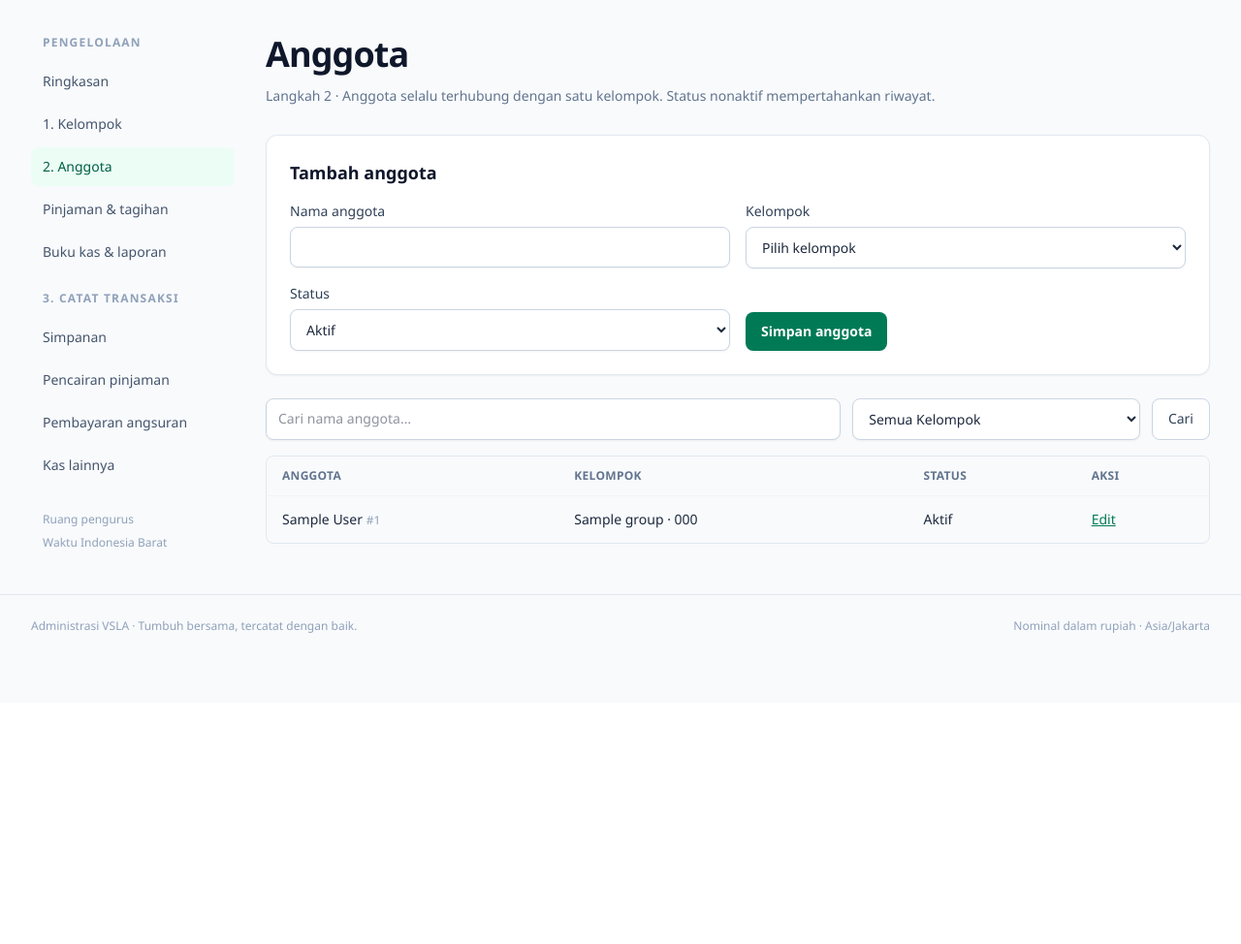
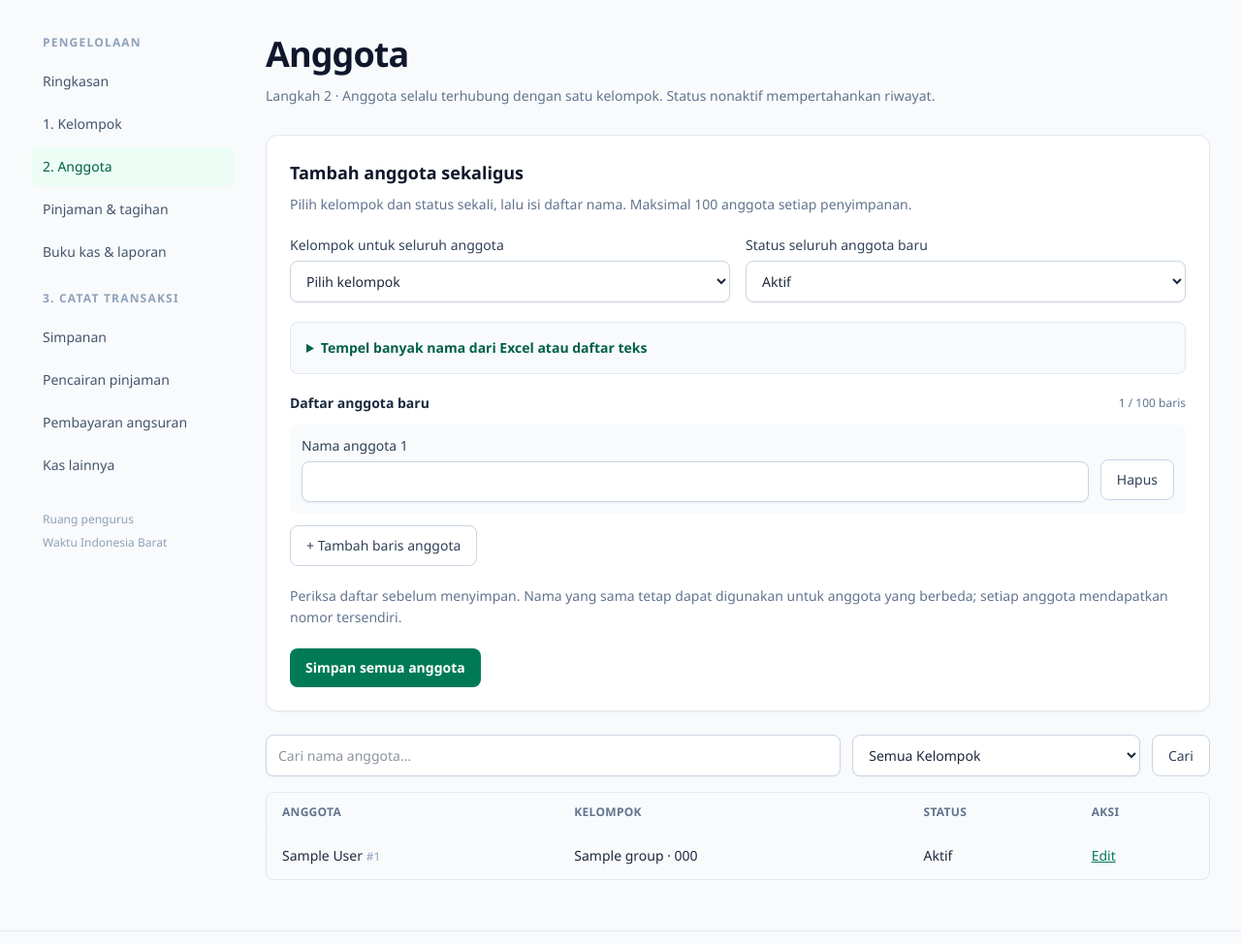
Before and after one commit to fiqihhamdani/Dashboard-VSLA, a Laravel app: page /admin/anggota in a window 1280 px wide. Shown: the part 75-1049 px from the top of the page at 97% size. Before the commit the page ends 728 px from the top, so only its background shows below. Run offline with Laravel 12, Linux system fonts and the light colour scheme; a user stored in the database is signed in; tables that the repository leaves empty hold one stand-in row (values such as "Sample post"); style sheets or scripts are compiled from the project's sources.

Commit message:
Tambah input anggota sekaligus dan tempel daftar nama

```diff
--- a/app/Http/Controllers/AdminController.php
+++ b/app/Http/Controllers/AdminController.php
@@ -2,6 +2,7 @@
 
 namespace App\Http\Controllers;
 
+use App\Http\Requests\StoreMembersRequest;
 use App\Models\CashEntry;
 use App\Models\Group;
 use App\Models\Loan;
@@ -54,6 +55,19 @@ class AdminController extends Controller
         return view('admin.loans', ['loans' => $loans, 'groups' => Group::orderBy('name')->get()]);
     }
 
+    public function storeMembers(StoreMembersRequest $request): RedirectResponse
+    {
+        $data = $request->validated();
+        DB::transaction(function () use ($data) {
+            foreach ($data['members'] as $row) {
+                Member::create(['group_id' => $data['group_id'], 'is_active' => $data['is_active'], 'name' => $row['name']]);
+            }
+        }, 3);
+
+        return redirect()->route('admin.members', ['group_id' => $data['group_id']])
+            ->with('status', count($data['members']).' anggota berhasil ditambahkan ke kelompok yang dipilih.');
+    }
+
     public function saveMember(Request $request, ?Member $member = null): RedirectResponse
     {
         $data = $request->validate(['name' => 'required|string|max:255', 'group_id' => 'required|integer|exists:groups,id', 'is_active' => 'required|boolean'], [], ['name' => 'nama anggota', 'group_id' => 'kelompok', 'is_active' => 'status']);
--- a/resources/js/app.js
+++ b/resources/js/app.js
@@ -94,3 +94,53 @@ if (transaction?.dataset.kind === 'loan') {
 transaction?.addEventListener('submit', () => {
     const button = transaction.querySelector('[data-submit-transaction]'); button.disabled = true; button.textContent = 'Menyimpan…';
 });
+
+const bulkMembers = document.querySelector('[data-bulk-members]');
+if (bulkMembers) {
+    const memberRows = bulkMembers.querySelector('[data-member-rows]');
+    const addButton = bulkMembers.querySelector('[data-add-member]');
+    const saveButton = bulkMembers.querySelector('[data-save-members]');
+    const feedback = bulkMembers.querySelector('[data-paste-feedback]');
+    const template = memberRows.firstElementChild.cloneNode(true);
+    const refresh = () => {
+        [...memberRows.children].forEach((row, index) => {
+            const field = row.querySelector('input');
+            field.name = `members[${index}][name]`; field.id = `member_name_${index}`;
+            const label = row.querySelector('[data-member-label]'); label.htmlFor = field.id; label.textContent = `Nama anggota ${index + 1}`;
+            const remove = row.querySelector('[data-remove-member]'); remove.disabled = memberRows.children.length === 1; remove.setAttribute('aria-label', `Hapus anggota baris ${index + 1}`);
+        });
+        bulkMembers.querySelector('[data-member-count]').textContent = `${memberRows.children.length} / 100 baris`;
+        addButton.disabled = memberRows.children.length >= 100;
+    };
+    const appendName = (name = '') => {
+        const row = template.cloneNode(true); const field = row.querySelector('input'); field.value = name;
+        field.removeAttribute('aria-invalid'); field.removeAttribute('aria-describedby'); row.querySelectorAll('[id^=member_error_]').forEach(error => error.remove());
+        memberRows.append(row); return field;
+    };
+    addButton.addEventListener('click', () => {
+        if (memberRows.children.length >= 100) return;
+        const field = appendName(); refresh(); field.focus();
+    });
+    memberRows.addEventListener('click', event => {
+        const button = event.target.closest('[data-remove-member]');
+        if (!button || memberRows.children.length <= 1) return;
+        button.closest('[data-member-row]').remove();
+        memberRows.querySelectorAll('[id^=member_error_]').forEach(error => error.remove());
+        memberRows.querySelectorAll('input').forEach(field => { field.removeAttribute('aria-invalid'); field.removeAttribute('aria-describedby'); });
+        refresh();
+    });
+    bulkMembers.querySelector('[data-import-names]').addEventListener('click', () => {
+        const textarea = bulkMembers.querySelector('#pasted_names');
+        const names = textarea.value.split(/\r\n|\n|\r/).map(name => name.trim()).filter(Boolean);
+        if (!names.length) { feedback.textContent = 'Tempel setidaknya satu nama terlebih dahulu.'; return; }
+        if (names.some(name => name.includes('\t'))) { feedback.textContent = 'Salin satu kolom nama saja dari Excel, tanpa kolom tambahan.'; return; }
+        const occupied = [...memberRows.querySelectorAll('input')].filter(field => field.value.trim()).length;
+        if (occupied + names.length > 100) { feedback.textContent = 'Jumlah daftar melebihi 100 anggota. Bagi daftar menjadi beberapa penyimpanan; baris yang sudah diisi tetap tersedia.'; return; }
+        if (names.some(name => [...name].length > 255)) { feedback.textContent = 'Ada nama yang melebihi 255 karakter. Perbaiki daftar terlebih dahulu.'; return; }
+        [...memberRows.children].filter(row => !row.querySelector('input').value.trim()).forEach(row => row.remove());
+        names.forEach(name => appendName(name)); refresh(); textarea.value = ''; feedback.textContent = `${names.length} nama ditambahkan. Periksa daftar di bawah, lalu simpan semua anggota.`;
+    });
+    bulkMembers.addEventListener('submit', () => { saveButton.disabled = true; saveButton.textContent = 'Menyimpan anggota…'; });
+    window.addEventListener('pageshow', () => { saveButton.disabled = false; saveButton.textContent = 'Simpan semua anggota'; });
+    refresh();
+}
--- a/resources/views/admin/members.blade.php
+++ b/resources/views/admin/members.blade.php
@@ -3,8 +3,36 @@
 @section('content')
 <h1>Anggota</h1><p class="muted mt-3 mb-7">Langkah 2 · Anggota selalu terhubung dengan satu kelompok. Status nonaktif mempertahankan riwayat.</p>
 @if($groups->isEmpty())<div class="empty">Tambahkan kelompok terlebih dahulu. <a class="text-emerald-700 underline" href="{{ route('admin.groups') }}">Tambah kelompok →</a></div>@else
-<div class="card mb-6"><h2 class="mb-4">{{ $editing ? 'Edit anggota' : 'Tambah anggota' }}</h2><form method="post" action="{{ $editing ? route('admin.members.update',$editing) : route('admin.members.store') }}" class="grid gap-4 sm:grid-cols-2">@csrf @if($editing) @method('put') @endif
+@if($editing)
+<div class="card mb-6"><h2 class="mb-4">Edit anggota</h2><form method="post" action="{{ $editing ? route('admin.members.update',$editing) : route('admin.members.store') }}" class="grid gap-4 sm:grid-cols-2">@csrf @if($editing) @method('put') @endif
 <div><label for="name">Nama anggota</label><input id="name" name="name" required maxlength="255" value="{{ old('name',$editing?->name) }}"></div><div><label for="group_id">Kelompok</label><select required id="group_id" name="group_id"><option value="">Pilih kelompok</option>@foreach($groups as $group)<option value="{{ $group->id }}" @selected(old('group_id',$editing?->group_id) == $group->id)>{{ $group->name }} · {{ $group->code }}</option>@endforeach</select></div><div><label for="is_active">Status</label><select id="is_active" name="is_active"><option value="1" @selected(old('is_active',$editing?->is_active ?? true))>Aktif</option><option value="0" @selected(!old('is_active',$editing?->is_active ?? true))>Nonaktif</option></select></div><div class="flex items-end gap-3"><button class="btn">Simpan anggota</button>@if($editing)<a class="btn-secondary" href="{{ route('admin.members') }}">Batal</a>@endif</div></form></div>
+@else
+<form method="post" action="{{ route('admin.members.bulk') }}" class="card mb-6 space-y-5" data-bulk-members>
+    @csrf
+    <div><h2>Tambah anggota sekaligus</h2><p class="muted mt-2">Pilih kelompok dan status sekali, lalu isi daftar nama. Maksimal 100 anggota setiap penyimpanan.</p></div>
+    <div class="grid gap-4 sm:grid-cols-2">
+        <div><label for="bulk_group_id">Kelompok untuk seluruh anggota</label><select id="bulk_group_id" name="group_id" required><option value="">Pilih kelompok</option>@foreach($groups as $group)<option value="{{ $group->id }}" @selected(old('group_id',request('group_id')) == $group->id)>{{ $group->name }} · {{ $group->code }}</option>@endforeach</select></div>
+        <div><label for="bulk_is_active">Status seluruh anggota baru</label><select id="bulk_is_active" name="is_active"><option value="1" @selected(old('is_active','1') == '1')>Aktif</option><option value="0" @selected(old('is_active','1') == '0')>Nonaktif</option></select></div>
+    </div>
+    <details class="rounded-lg border border-slate-200 bg-slate-50 p-4">
+        <summary class="cursor-pointer text-sm font-semibold text-emerald-800">Tempel banyak nama dari Excel atau daftar teks</summary>
+        <div class="mt-4"><label for="pasted_names">Satu nama pada setiap baris</label><textarea id="pasted_names" rows="5" placeholder="Siti Aminah&#10;Budi Santoso&#10;Dewi Lestari">{{ old('pasted_names') }}</textarea><p class="muted mt-2">Salin satu kolom nama dari Excel, lalu tempel di sini. Daftar yang dimasukkan akan ditambahkan ke baris di bawah untuk diperiksa.</p><button type="button" class="btn-secondary mt-3" data-import-names>Masukkan ke daftar</button><p class="mt-2 text-sm text-emerald-800" data-paste-feedback role="status"></p></div>
+    </details>
+    <div><div class="mb-3 flex items-center justify-between gap-3"><h3 class="text-sm font-semibold">Daftar anggota baru</h3><output class="text-xs text-slate-500" data-member-count aria-live="polite"></output></div>
+        <div class="space-y-3" data-member-rows>
+            @foreach(array_values(is_array(old('members')) && old('members') ? old('members') : [['name'=>'']]) as $i=>$row)
+            <div class="flex items-start gap-3 rounded-lg bg-slate-50 p-3" data-member-row>
+                <div class="min-w-0 flex-1"><label for="member_name_{{ $i }}" data-member-label>Nama anggota {{ $i + 1 }}</label><input id="member_name_{{ $i }}" name="members[{{ $i }}][name]" value="{{ is_array($row) && is_scalar($row['name']??null) ? $row['name'] : '' }}" maxlength="255" required autocomplete="off" @if($errors->has('members.'.$i.'.name')) aria-invalid="true" aria-describedby="member_error_{{ $i }}" @endif>@error('members.'.$i.'.name')<p id="member_error_{{ $i }}" class="mt-1 text-sm text-red-700">{{ $message }}</p>@enderror</div>
+                <button type="button" class="btn-secondary mt-6" data-remove-member>Hapus</button>
+            </div>
+            @endforeach
+        </div>
+        <button type="button" class="btn-secondary mt-3" data-add-member>+ Tambah baris anggota</button>
+    </div>
+    <p class="muted">Periksa daftar sebelum menyimpan. Nama yang sama tetap dapat digunakan untuk anggota yang berbeda; setiap anggota mendapatkan nomor tersendiri.</p>
+    <button class="btn" data-save-members>Simpan semua anggota</button>
+</form>
+@endif
 @endif
 <form class="mb-4 grid gap-3 sm:grid-cols-[2fr_1fr_auto]" method="get"><input name="q" aria-label="Cari nama anggota" value="{{ request('q') }}" placeholder="Cari nama anggota…"><select name="group_id" aria-label="Filter kelompok"><option value="">Semua Kelompok</option>@foreach($groups as $group)<option value="{{ $group->id }}" @selected(request('group_id') == $group->id)>{{ $group->name }} · {{ $group->code }}</option>@endforeach</select><button class="btn-secondary">Cari</button></form>
 @if($members->isEmpty())<div class="empty">Belum ada anggota yang sesuai. Tambahkan anggota melalui formulir di atas.</div>@else<div class="table-wrap"><table><thead><tr><th>Anggota</th><th>Kelompok</th><th>Status</th><th>Aksi</th></tr></thead><tbody>@foreach($members as $member)<tr><td class="font-medium">{{ $member->name }} <span class="text-xs text-slate-400">#{{ $member->id }}</span></td><td>{{ $member->group->name }} · {{ $member->group->code }}</td><td>{{ $member->is_active ? 'Aktif' : 'Nonaktif' }}</td><td><a class="text-emerald-700 underline" href="{{ route('admin.members',['edit'=>$member->id]) }}">Edit</a></td></tr>@endforeach</tbody></table></div><div class="mt-4">{{ $members->links() }}</div>@endif
--- a/routes/web.php
+++ b/routes/web.php
@@ -20,6 +20,7 @@ Route::prefix('admin')->name('admin.')->middleware(['auth', EnsureAdmin::class])
     Route::post('/kelompok', [AdminController::class, 'saveGroup'])->name('groups.store');
     Route::put('/kelompok/{group}', [AdminController::class, 'saveGroup'])->name('groups.update');
     Route::get('/anggota', [AdminController::class, 'members'])->name('members');
+    Route::post('/anggota/banyak', [AdminController::class, 'storeMembers'])->name('members.bulk');
     Route::post('/anggota', [AdminController::class, 'saveMember'])->name('members.store');
     Route::put('/anggota/{member}', [AdminController::class, 'saveMember'])->name('members.update');
     Route::get('/transaksi/{kind}', [TransactionController::class, 'form'])->name('transactions.create');
```
Also changed, not shown: app/Http/Requests/StoreMembersRequest.php (added, +39 -0 lines), tests/Feature/BulkMembersTest.php (added, +108 -0 lines), README.md.
